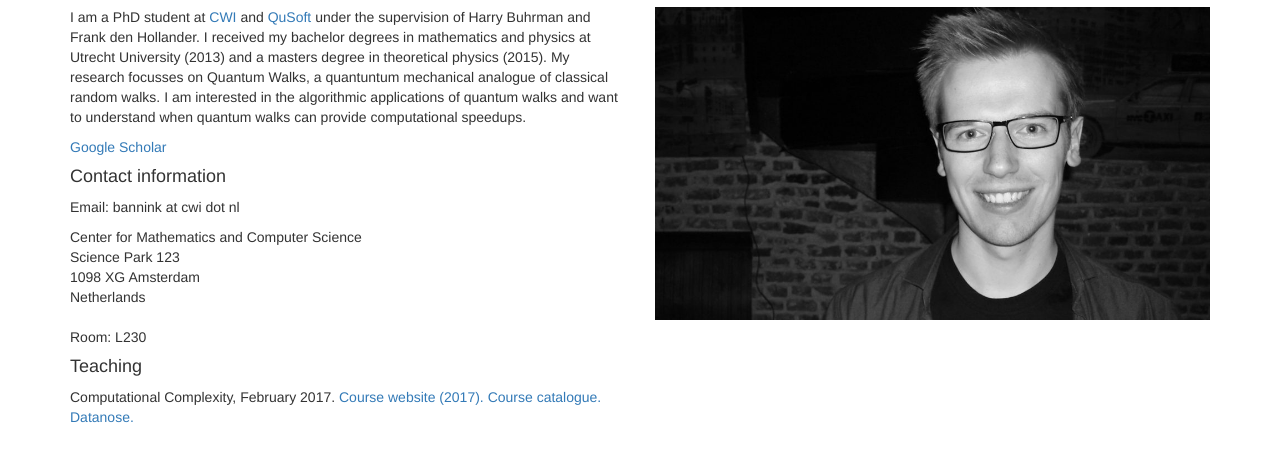
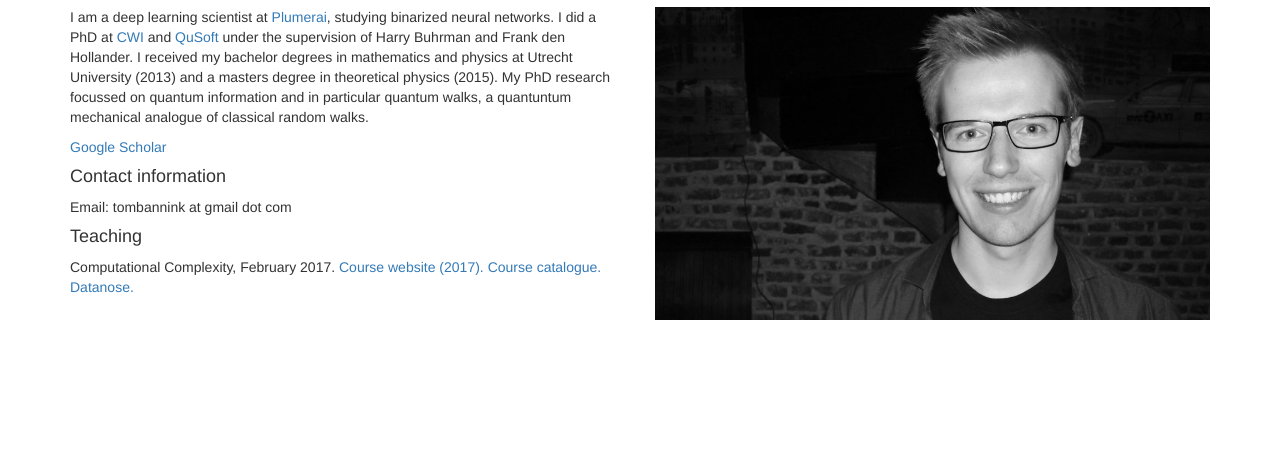
Before and after one commit to Tombana/tombana.github.io, a plain HTML site: page index.html in a window 1280 px wide. Shown: the part 49-510 px from the top of the page. Drawn offline with nearby package versions, Linux system fonts and the light colour scheme.

Commit message:
Update job description

```diff
--- a/index.html
+++ b/index.html
@@ -13,12 +13,11 @@
       </div>
       <div class="row">
         <div class="col-sm-6">
-          <p>I am a PhD student at <a href="https://www.cwi.nl">CWI</a> and <a href="http://www.qusoft.org">QuSoft</a> under the supervision of Harry Buhrman and Frank den Hollander. I received my bachelor degrees in mathematics and physics at Utrecht University (2013) and a masters degree in theoretical physics (2015). My research focusses on Quantum Walks, a quantuntum mechanical analogue of classical random walks. I am interested in the algorithmic applications of quantum walks and want to understand when quantum walks can provide computational speedups.</p>
+          <p>I am a deep learning scientist at <a href="https://plumerai.com">Plumerai</a>, studying binarized neural networks. I did a PhD at <a href="https://www.cwi.nl">CWI</a> and <a href="http://www.qusoft.org">QuSoft</a> under the supervision of Harry Buhrman and Frank den Hollander. I received my bachelor degrees in mathematics and physics at Utrecht University (2013) and a masters degree in theoretical physics (2015). My PhD research focussed on quantum information and in particular quantum walks, a quantuntum mechanical analogue of classical random walks.</p>
           <p><a href="https://scholar.google.nl/citations?user=REGT0fcAAAAJ">Google Scholar</a></p>
 
           <h4>Contact information</h4>
-          <p>Email: bannink at cwi dot nl</p>
-          <p>Center for Mathematics and Computer Science<br>Science Park 123<br>1098 XG Amsterdam<br>Netherlands<br><br>Room: L230</p>
+          <p>Email: tombannink at gmail dot com</p>
 
           <h4>Teaching</h4>
           <p>Computational Complexity, February 2017. <a href="http://complexity.buhrman.nl">Course website (2017).</a> <a href="http://studiegids.uva.nl/xmlpages/page/2016-2017/zoek-vak/vak/28683">Course catalogue.</a> <a href="https://datanose.nl/#course%5B49759%5D">Datanose.</a></p>
```
